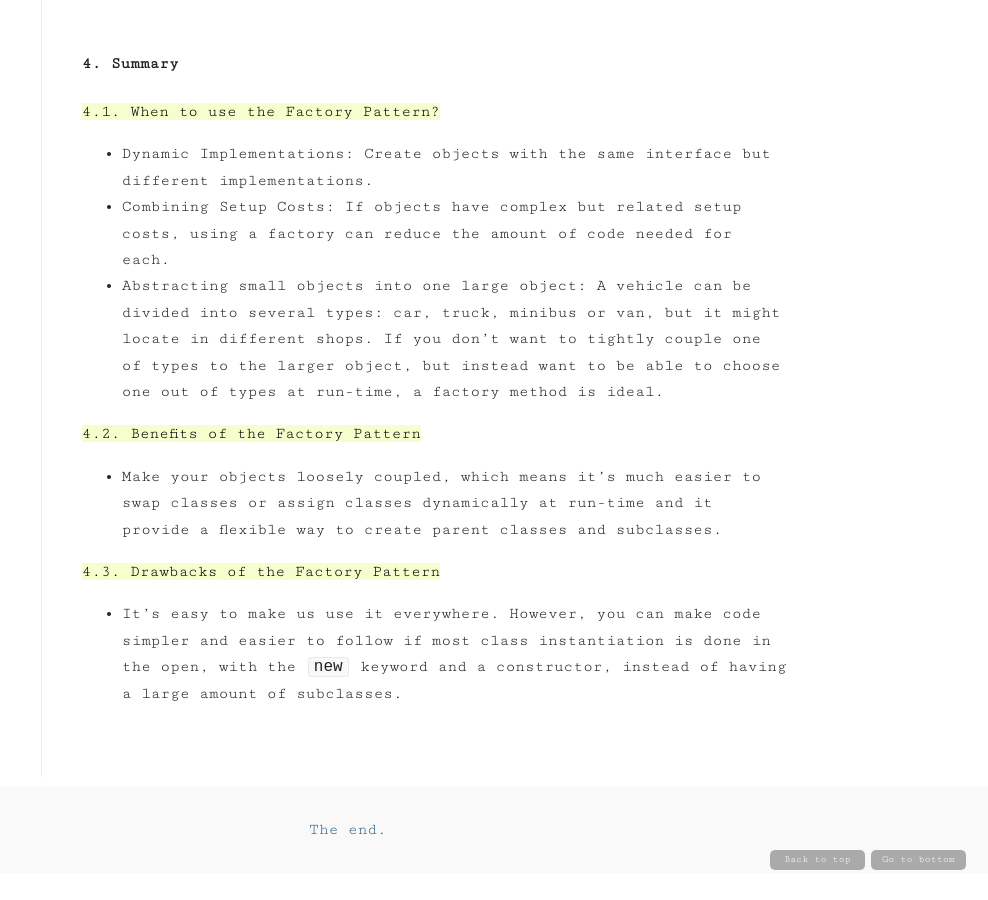
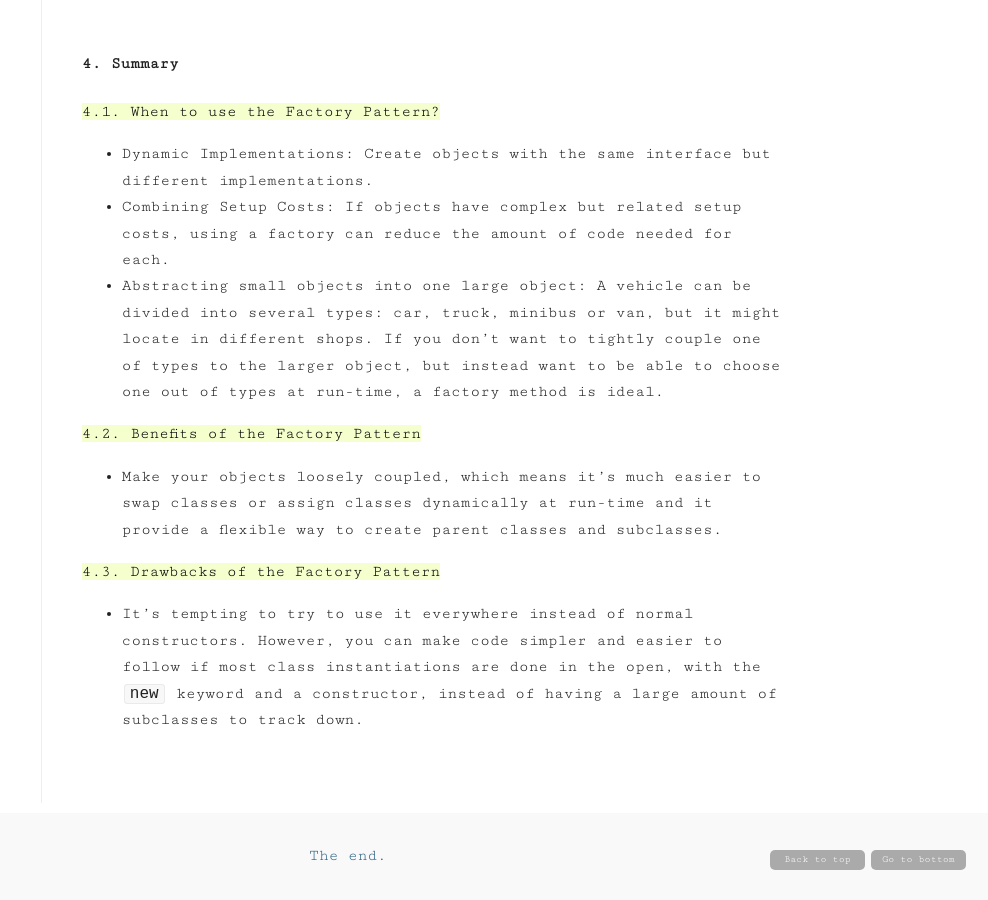
Before and after one commit to crabcanon/crabcanon.github.com, a Jekyll site: the page built from _posts/2016-02-22-javascript-design-pattern-factory.md, in a window 1280 px wide and 900 px high, scrolled down 7375 px. Shown: the whole window, without its empty margins (292-1280 px from the left). Built offline with Jekyll 4.4.1, drawn with Linux system fonts in a browser that asks for light colours; before the commit the page ends 8248 px from its top, so only the background shows below that.

Commit message:
Update blog

```diff
--- a/_posts/2016-02-22-javascript-design-pattern-factory.md
+++ b/_posts/2016-02-22-javascript-design-pattern-factory.md
@@ -266,4 +266,4 @@ The logic of above codes can be described as:
 
 <mark>4.3. Drawbacks of the Factory Pattern</mark>
 
-- It's easy to make us use it everywhere. However, you can make code simpler and easier to follow if most class instantiation is done in the open, with the `new` keyword and a constructor, instead of having a large amount of subclasses.
+- It's tempting to try to use it everywhere instead of normal constructors. However, you can make code simpler and easier to follow if most class instantiations are done in the open, with the `new` keyword and a constructor, instead of having a large amount of subclasses to track down.
```
